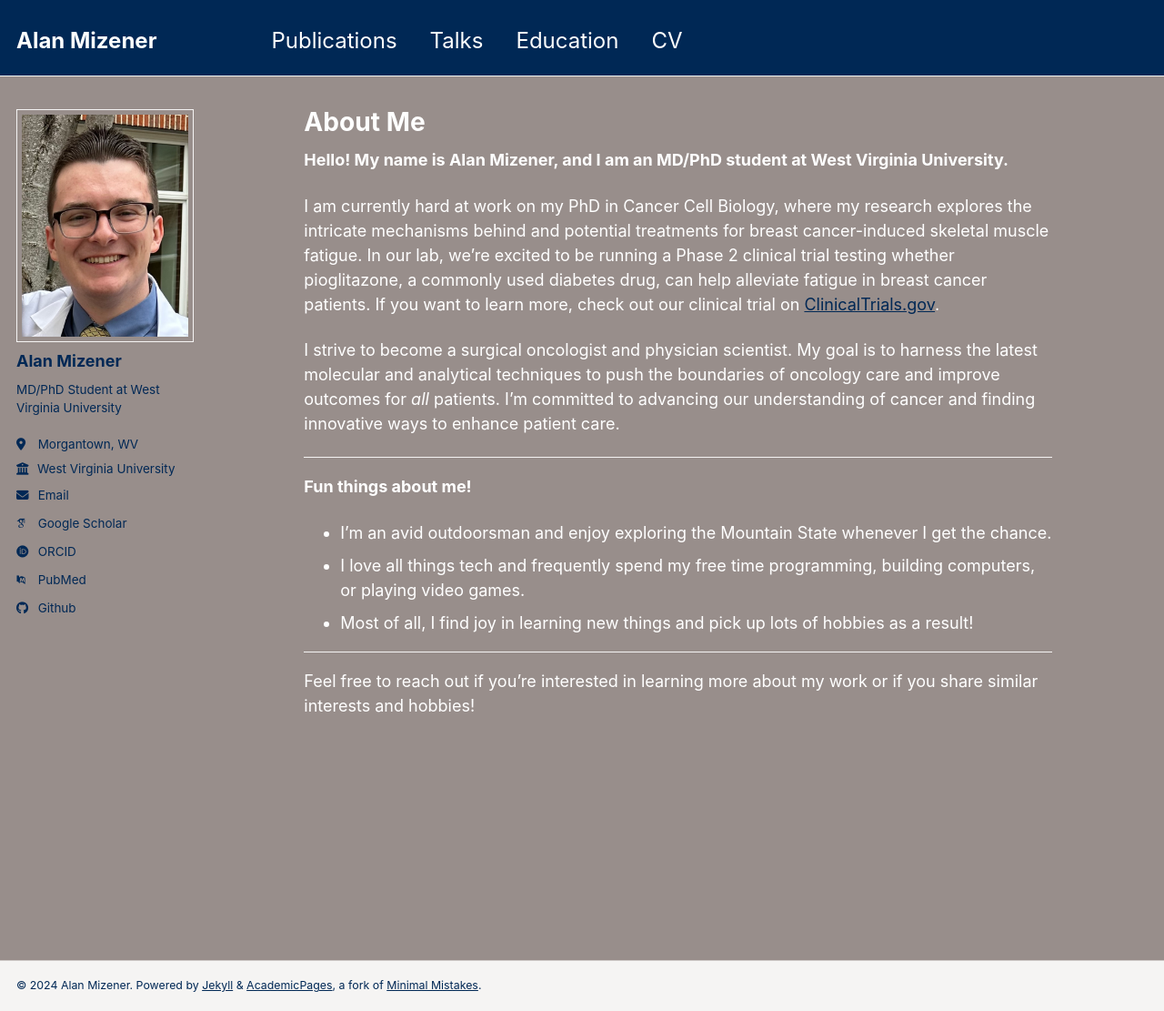
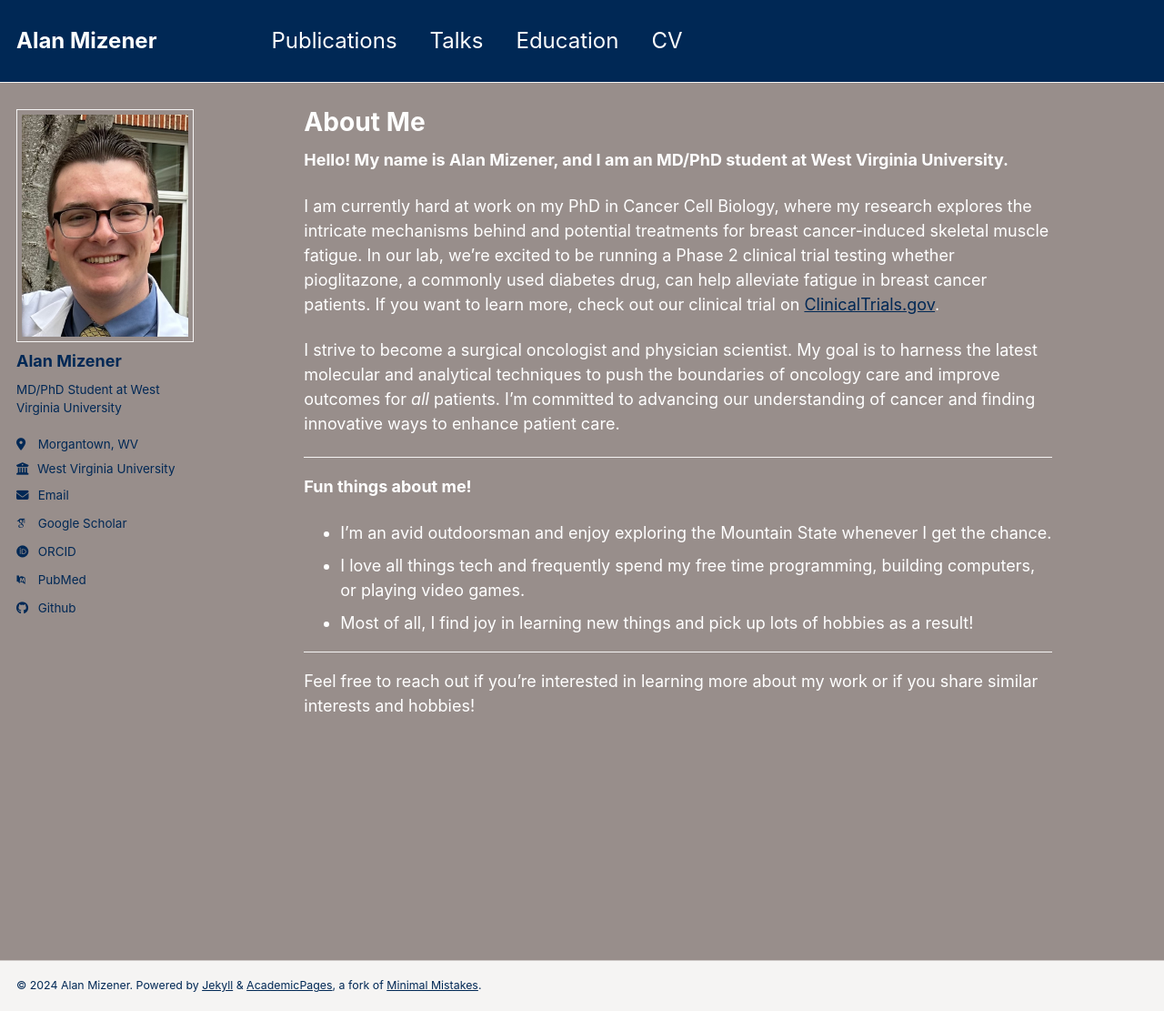
Before and after one commit to admizener/admizener.github.io, a Jekyll site: the page built from _pages/about.md, in a window 1280 px wide and 1111 px high. Shown: the whole window at 91% size. Built offline with Jekyll 4.4.1, drawn with Linux system fonts in a browser that asks for light colours; some web fonts are replaced.

Commit message:
Update _masthead.scss

```diff
--- a/_sass/_masthead.scss
+++ b/_sass/_masthead.scss
@@ -6,7 +6,6 @@
   position: fixed;
   background: $accent-color;
   border-bottom: 1px solid $border-color;
-  height: $masthead-height;
   top: 0;
   width: 100%;
 
```
